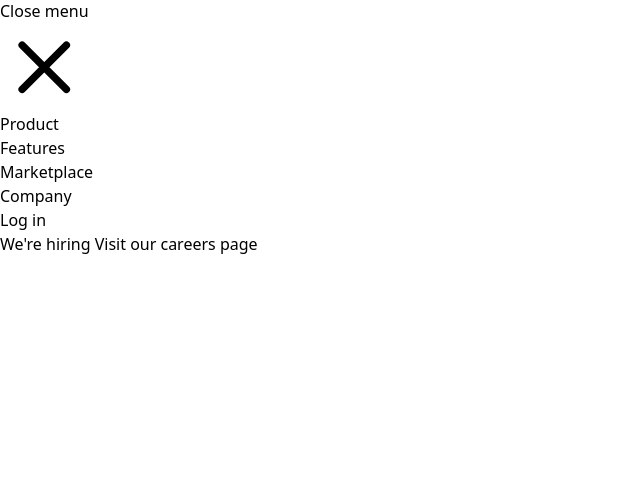
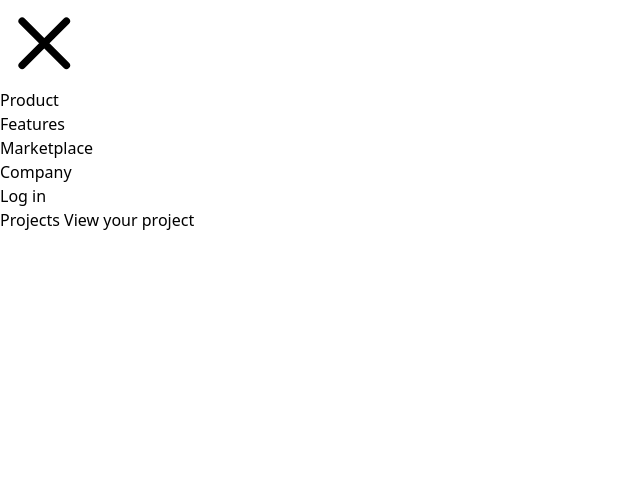
Before and after one commit to mkilgus5750/Project-Management-Borderhacks, a Django app: page / in a window 1280 px wide. Shown: the part 1236-1731 px from the top of the page, without its empty margins (0-640 px from the left). Run offline with Django 3.2, Linux system fonts and the light colour scheme; some libraries are stand-ins or nearby versions.

Commit message:
fix:html styling

```diff
--- a/team_finder/templates/team_finder/index.html
+++ b/team_finder/templates/team_finder/index.html
@@ -1,7 +1,6 @@
 {% extends 'base.html' %}
 
 {% block content %}
-<h1>Welcome to the Project Management App</h1>
 
 <!--
   This example requires Tailwind CSS v2.0+
@@ -113,9 +112,9 @@
           <div class="lg:grid lg:grid-cols-12 lg:gap-8">
             <div class="px-4 sm:px-6 sm:text-center md:max-w-2xl md:mx-auto lg:col-span-6 lg:text-left lg:flex lg:items-center">
               <div>
-                <a href="#" class="inline-flex items-center text-white bg-gray-900 rounded-full p-1 pr-2 sm:text-base lg:text-sm xl:text-base hover:text-gray-200">
-                  <span class="px-3 py-0.5 text-white text-xs font-semibold leading-5 uppercase tracking-wide bg-indigo-500 rounded-full">We're hiring</span>
-                  <span class="ml-4 text-sm">Visit our careers page</span>
+                <a href="{% url 'projects' %}" class="inline-flex items-center text-white bg-gray-900 rounded-full p-1 pr-2 sm:text-base lg:text-sm xl:text-base hover:text-gray-200">
+                  <span class="px-3 py-0.5 text-white text-xs font-semibold leading-5 uppercase tracking-wide bg-indigo-500 rounded-full">Projects</span>
+                  <span class="ml-4 text-sm">View your project</span>
                   <!-- Heroicon name: solid/chevron-right -->
                   <svg class="ml-2 w-5 h-5 text-gray-500" xmlns="http://www.w3.org/2000/svg" viewBox="0 0 20 20" fill="currentColor" aria-hidden="true">
                     <path fill-rule="evenodd" d="M7.293 14.707a1 1 0 010-1.414L10.586 10 7.293 6.707a1 1 0 011.414-1.414l4 4a1 1 0 010 1.414l-4 4a1 1 0 01-1.414 0z" clip-rule="evenodd" />
```
Also changed, not shown: team_finder/migrations/0002_project_team.py (added).
